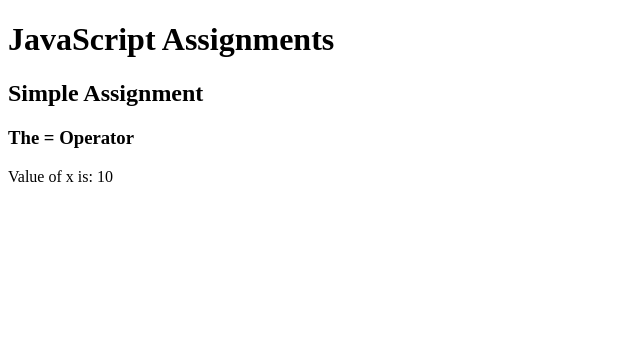
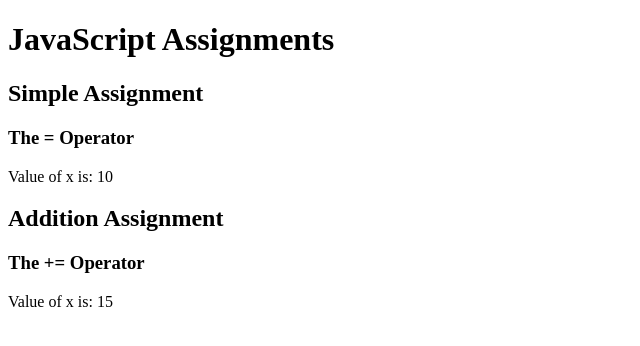
Before and after one commit to Mutai05/w3schools-webdev, a plain HTML site: page web-dev/javascript/jsassignment.html in a window 1280 px wide. Shown: the whole page, without its empty margins (0-640 px from the left). Drawn offline with Linux system fonts and the light colour scheme.

Commit message:
Addition Assignment

```diff
--- a/web-dev/javascript/jsassignment.html
+++ b/web-dev/javascript/jsassignment.html
@@ -16,5 +16,17 @@
       let x = 10;
       document.getElementById("demo").innerHTML = "Value of x is: " + x;
     </script>
+
+    <!-- Addition Assignment -->
+    <h2>Addition Assignment</h2>
+    <h3>The += Operator</h3>
+
+    <p id="demo1"></p>
+
+    <script>
+      let y = 10;
+      y += 5;
+      document.getElementById("demo1").innerHTML = "Value of x is: " + y;
+    </script>
   </body>
 </html>
```
